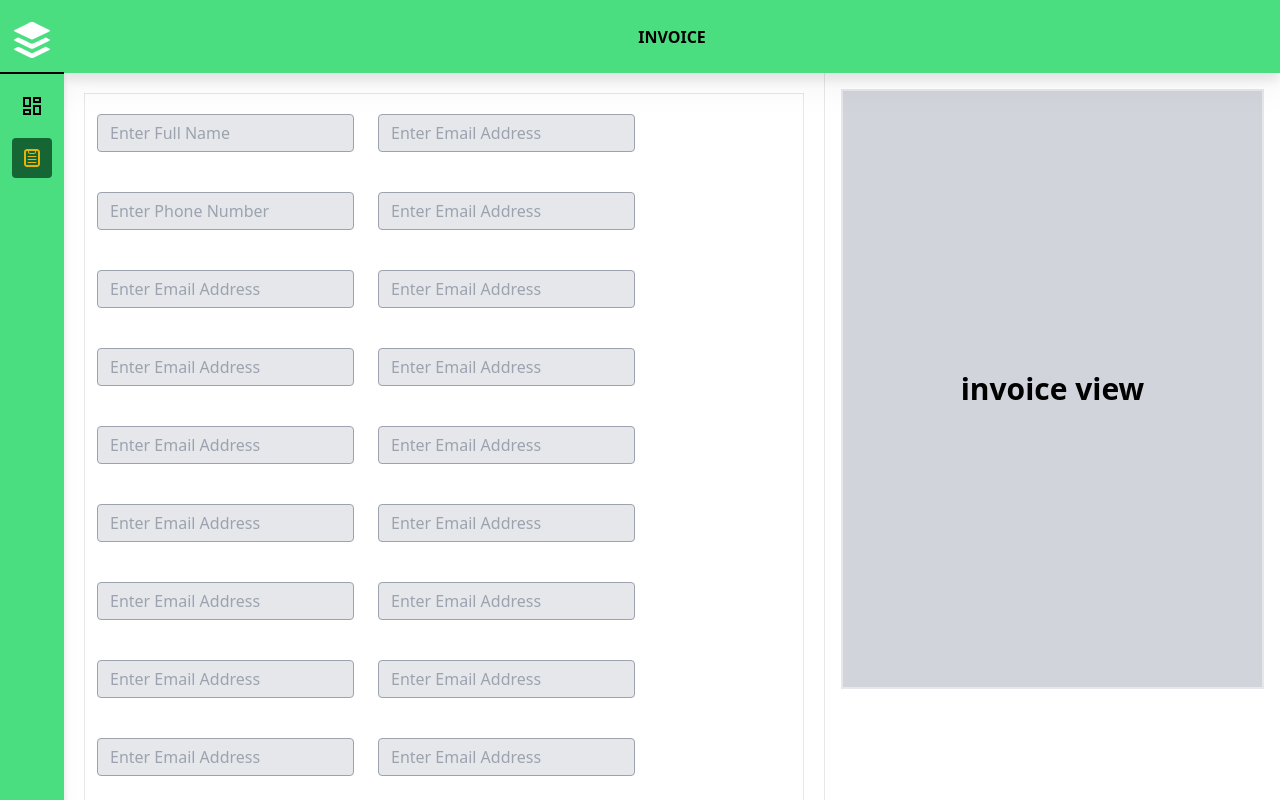
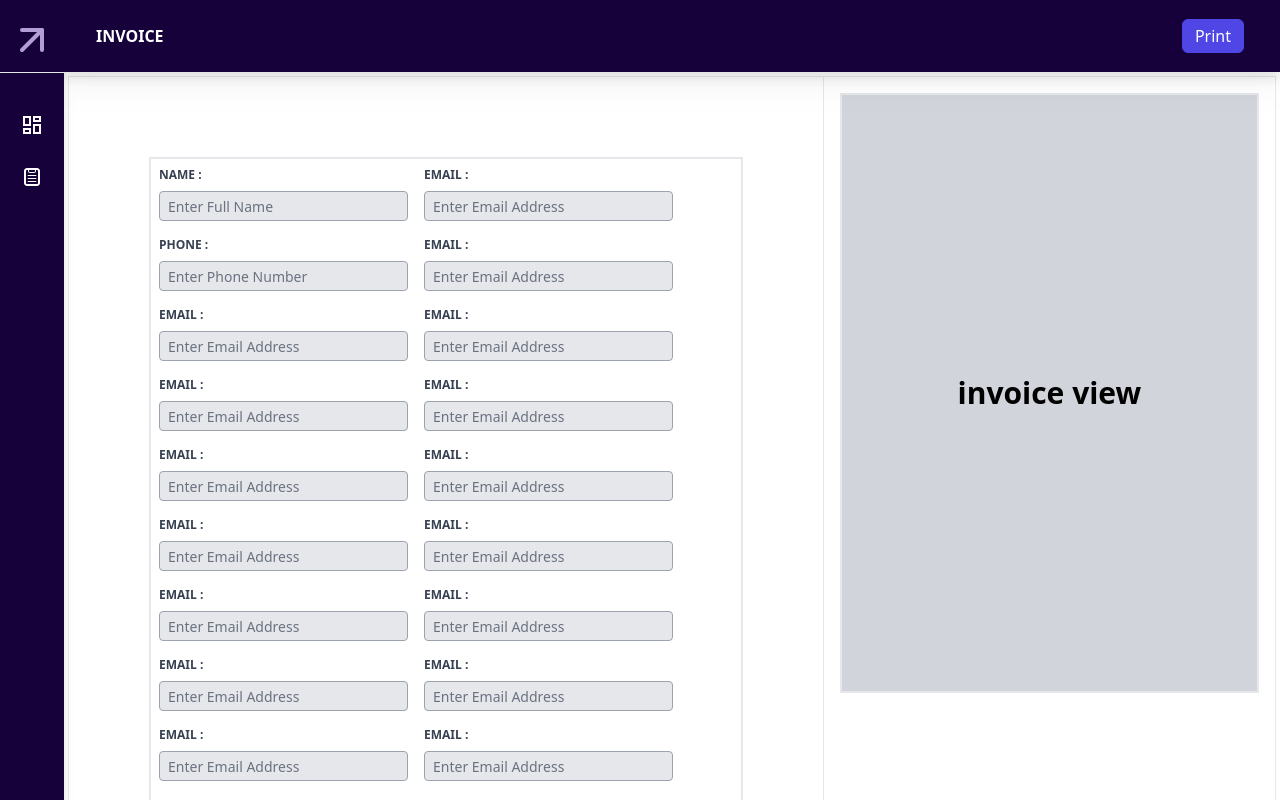
Before and after one commit to SandeepMS07/invoice-creater-nextjs-telewindcss, a Next.js app: page /Invoice in a window 1280 px wide. Built offline with nearby package versions, Linux system fonts and the light colour scheme.

Commit message:
adding pages and side bar and header

```diff
--- a/components/Layout.js
+++ b/components/Layout.js
@@ -3,7 +3,7 @@ import { useRouter } from "next/router";
 import React from "react";
 import { MdOutlineDashboard } from "react-icons/md";
 import { TiClipboard } from "react-icons/ti";
-import { IoLogoBuffer } from "react-icons/io";
+import { FiArrowUpRight } from "react-icons/fi";
 
 const Layout = ({ children }) => {
   const router = useRouter();
@@ -22,26 +22,28 @@ const Layout = ({ children }) => {
   ];
   return (
     <div className="min-h-screen flex flex-col">
-      {/* <header className="bg-gray-400  sticky top-0 h-[73px] flex justify-center items-center font-semibold uppercase drop-shadow-xl">
-        Invoice
+      {/* <header className="bg-[#17013b] sticky top-0 h-[72px] flex justify-start items-center drop-shadow-xl">
+        <p className="ml-8 text-white font-semibold uppercase">Invoice</p>
       </header> */}
+
       <div className="flex flex-col md:flex-row flex-1">
-        <aside className="bg-green-400 w-full md:w-16 drop-shadow-lg">
+        <aside className="bg-darkViolet w-full md:w-16 drop-shadow-lg">
           <nav>
-            <ul>
-              <li className="flex mt-2 p-2 text-5xl text-white ">
-                <IoLogoBuffer />
-              </li>
-              <div className="border-[1px] border-black bg-black"></div>
+            <li className="flex mt-2 p-2 text-5xl text-eastSide ">
+              <FiArrowUpRight />
+            </li>
+            <hr />
+
+            <ul className="mt-8 mb-8">
               {menuItems.map(({ href, title, icon }) => (
                 <li className="m-3" key={title}>
                   <Link href={href}>
                     <a
-                      className={`flex p-2 bg-green-400 rounded hover:bg-green-600 cursor-pointer ${
-                        router.asPath === href && "bg-green-800 text-yellow-500"
+                      className={`flex p-2 bg-darkViolet rounded hover:bg-blue-800 cursor-pointer ${
+                        router.asPath === href && "bg-blue-600"
                       }`}
                     >
-                      <span className="text-2xl">{icon}</span>
+                      <span className="text-2xl text-white">{icon}</span>
                     </a>
                   </Link>
                 </li>
@@ -49,7 +51,8 @@ const Layout = ({ children }) => {
             </ul>
           </nav>
         </aside>
-        <main className="flex-1 overflow-hidden h-screen">{children}</main>
+
+        <main className="flex-1 overflow-hidden  h-screen">{children}</main>
       </div>
     </div>
   );
--- a/package.json
+++ b/package.json
@@ -9,12 +9,14 @@
     "lint": "next lint"
   },
   "dependencies": {
+    "forms": "^1.3.2",
     "next": "12.1.5",
     "react": "18.1.0",
     "react-dom": "18.1.0",
     "react-icons": "^4.3.1"
   },
   "devDependencies": {
+    "@tailwindcss/forms": "^0.5.0",
     "autoprefixer": "^10.4.5",
     "eslint": "8.14.0",
     "eslint-config-next": "12.1.5",
--- a/pages/Invoice.jsx
+++ b/pages/Invoice.jsx
@@ -1,47 +1,80 @@
-import React from "react";
+import React, { useState } from "react";
 import details from "./details";
 
 const Invoice = () => {
+  const [values, setValues] = useState({
+    name: "",
+  });
+  const handleSubmit = async (e) => {
+    e.preventDefault();
+    console.log(values);
 
+    // const name = e.target.name.value;
+    // const res = await fetch("/api/form", {
+    //   body: JSON.stringify({
+    //     name: name,
+    //   }),
+    //   headers: {
+    //     "Content-Type": "application/json",
+    //   },
+    //   method: "POST",
+    // });
+    // const result = await res.json();
+    // alert(`Is this your full name: ${result.name}`);
+  };
 
+  const handleChange = (e) => {
+    setValues({ ...setValues, [e.target.name]: e.target.value });
+  };
   return (
     <div className="">
-      {/* <div className="flex h-full flex-col justify-center items-center"> */}
-      <header className="bg-green-400  sticky top-0 h-[73px] flex justify-center items-center font-semibold uppercase drop-shadow-xl">
+      <header className="bg-darkViolet sticky top-0 h-[72px] flex  justify-between items-center drop-shadow-xl ">
+        <p className="md:ml-8 mr-8 text-white font-semibold uppercase">
           Invoice
+        </p>
+        <button className="px-3 py-1 mr-9 hover:bg-indigo-500 hover:text-white">
+          Print
+        </button>
       </header>
-      {/* <div className="border-[1px] border-black"></div> */}
-
-      {/* <h1 className="text-4xl mb-5 font-bold">Invoice</h1> */}
-
-      <div className="grid grid-cols-8 divide-x min-h-screen">
+      <div className="container">
+        <div className="grid md:grid-cols-8 divide-x m-1 border-[1px] ">
           {/* invoice form */}
-        <div className="col-span-5">
-          <div className=" min-h-screen">
-            <form action="">
-              <div className="flex flex-wrap m-5 border-[1px] ">
+          <div className="md:col-span-5">
+            <div className="">
+              <form
+                action=""
+                className="flex flex-wrap border-2 m-20 "
+                onSubmit={handleSubmit}
+              >
+                {/* <input type="text" className=" "/> */}
                 {details.map((inp, ind) => {
                   return (
-                    <div key={ind} className="m-3">
+                    <div key={ind} className="md:m-2 ">
+                      <label
+                        htmlFor=""
+                        className="block text-gray-700 text-xs font-bold mb-2 uppercase"
+                      >
+                        {inp.name} :
+                      </label>
                       <input
                         type={inp.type}
                         placeholder={inp.placeholder}
-                        className="bg-gray-200 border-[1px] my-2 px-3 py-[6px] rounded outline-gray-400 border-gray-400"
+                        onChange={handleChange}
+                        className="block bg-gray-200 border-[1px] px-6 md:px-2 py-[2px] rounded outline-none border-gray-400 placeholder:text-sm placeholder:font-[400] focus:border-none focus:outline-none"
                       />
                     </div>
                   );
                 })}
-                {/* <button
+
+                <button
                   type="submit"
-                  className="text-white border bg-green-600 border-green-600 hover:bg-transparent hover:text-green-600 rounded  px-5"
+                  className="m-4 px-6 bg-darkViolet hover:bg-blue-800 hover:text-white"
                 >
-                  submit
-                </button> */}
-              </div>
+                  Submit
+                </button>
               </form>
             </div>
           </div>
-
           {/* invoice review */}
           <div className="col-span-3">
             <div className="flex flex-col items-center justify-center min-h-[600px] border-2 m-4 bg-gray-300">
@@ -50,6 +83,7 @@ const Invoice = () => {
           </div>
         </div>
       </div>
+    </div>
   );
 };
 
--- /dev/null
+++ b/pages/api/form.js
@@ -0,0 +1,8 @@
+export default function handler(req, res) {
+    const body = req.body;
+    if (!body.name) {
+      return res.status(500).json({msg: 'Name was not found'});
+    }
+
+    res.status(200).json({name: `${body.name} Lastname`});
+  }
--- a/pages/details.js
+++ b/pages/details.js
@@ -114,6 +114,7 @@ const details = [
     name: "email",
     id: "email",
   },
+
 ];
 
 export default details;
--- a/pages/index.js
+++ b/pages/index.js
@@ -3,11 +3,11 @@ import Head from "next/head";
 export default function Home() {
   return (
     <div>
-      <header className="bg-green-400  sticky top-0 h-[73px] flex justify-center items-center font-semibold uppercase drop-shadow-xl">
-        Dashboard
+      <header className="bg-darkViolet sticky top-0 h-[72px] flex justify-start items-center drop-shadow-xl">
+        <p className="ml-8 text-white font-semibold uppercase">Dashboard</p>
       </header>
       <div className="flex justify-center items-center min-h-[750px]">
-        <h1 className="text-5xl font-bold">Dashboard</h1>
+        <h1 className="text-5xl font-bold ">Dashboard</h1>
       </div>
     </div>
   );
--- a/styles/globals.css
+++ b/styles/globals.css
@@ -1,3 +1,10 @@
 @import "tailwindcss/base";
 @import "tailwindcss/components";
 @import "tailwindcss/utilities";
+
+ @layer base {
+    button {
+        @apply text-white border bg-indigo-600 border-indigo-600
+        hover:bg-transparent hover:text-indigo-600 rounded-md
+    }
+ }
--- a/tailwind.config.js
+++ b/tailwind.config.js
@@ -4,7 +4,12 @@ module.exports = {
     "./components/**/*.{js,ts,jsx,tsx}",
   ],
   theme: {
-    extend: {},
+    extend: {
+      colors: {
+        darkViolet: "#17013b",
+        eastSide: "#b29dd4",
+      },
+    },
   },
-  plugins: [],
+  plugins: [require("@tailwindcss/forms")],
 };
```
Also changed, not shown: 2 other files (tests, documents, lock files or other folders). Lines whose indentation alone changed are shown as unchanged.
